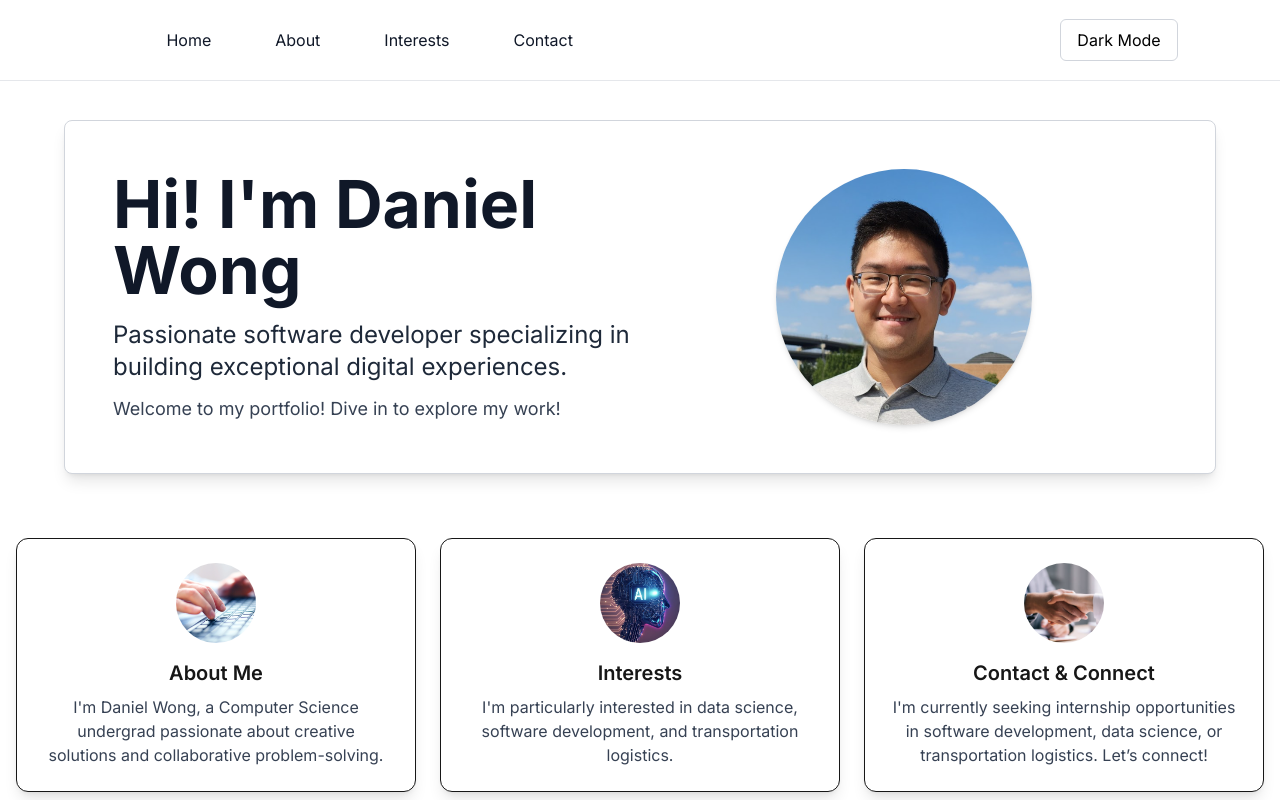
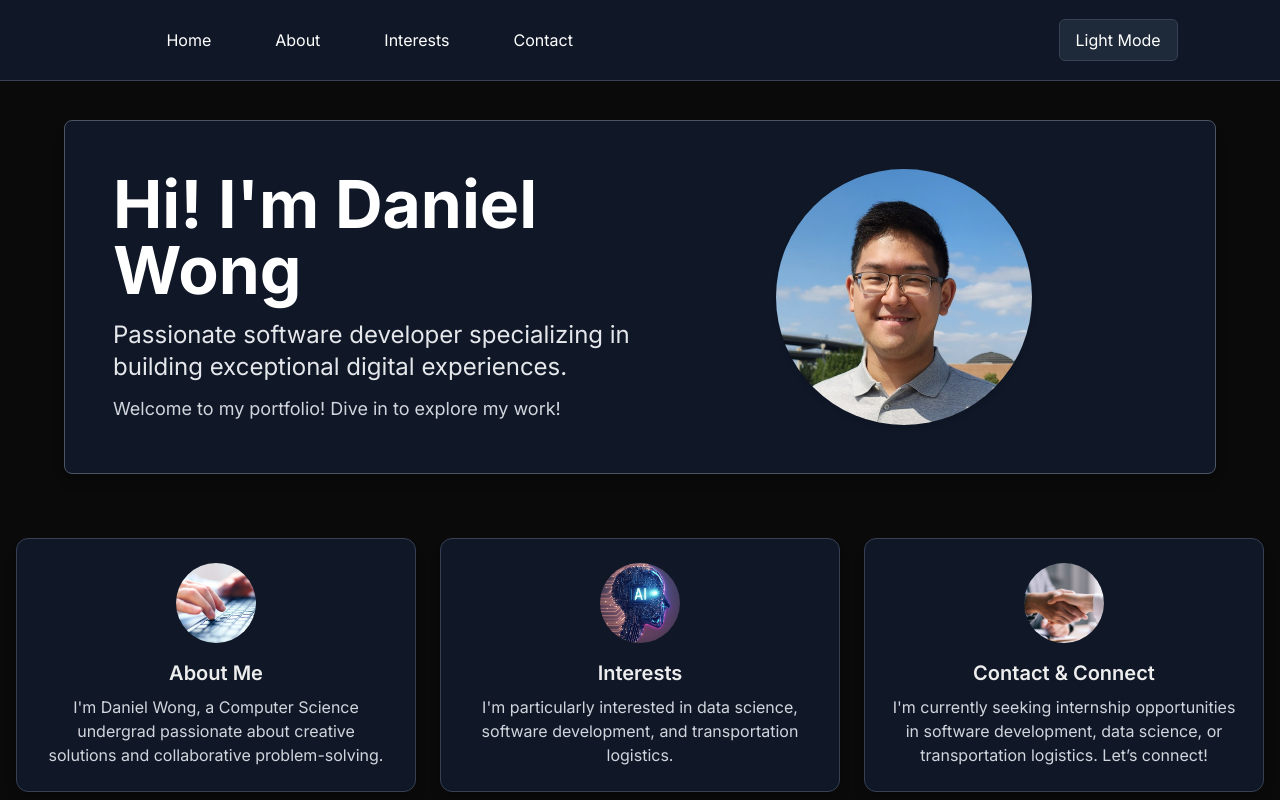
Before and after one commit to danielwong0115/personal-portfolio, a Next.js app: page / in a window 1280 px wide. Shown: the top 800 px of the page. Built offline with nearby package versions, Linux system fonts and the light colour scheme.

Commit message:
Change default mode to dark mode

```diff
--- a/src/app/layout.js
+++ b/src/app/layout.js
@@ -18,7 +18,7 @@ export const metadata = {
 
 export default function RootLayout({ children }) {
   return (
-    <html lang="en" className={inter.variable}>
+    <html lang="en" className={`${inter.variable} dark`}>
       <body className="min-h-screen flex flex-col antialiased">
         <Navbar />
         <main className="flex-1 pt-16 md:pt-20">{children}</main>
--- a/src/app/page.js
+++ b/src/app/page.js
@@ -1,4 +1,8 @@
 import IntroBlock from "@/components/IntroBlocks";
+import Image from "next/image";
+
+const imagePath = (filename) =>
+  `${process.env.NODE_ENV === "production" ? "/personal-portfolio" : ""}/images/${filename}`;
 
 export default function Home() {
   return (
@@ -19,9 +23,11 @@ export default function Home() {
 
         {/* This will be my image */}
         <div className="md:w-1/2 flex justify-center mt-6 md:mt-0">
-          <img
-            src="./images/homePic.png" // LinkedIn Image!!!
+          <Image
+            src={imagePath("homePic.png")}
             alt="Daniel Wong"
+            width={256}
+            height={256}
             className="w-64 h-64 rounded-full object-cover shadow-md"
           />
         </div>
@@ -31,21 +37,21 @@ export default function Home() {
         <IntroBlock
           title="About Me"
           description="I&#39;m Daniel Wong, a Computer Science undergrad passionate about creative solutions and collaborative problem-solving."
-          image="./images/homeAbout.jpg"
+          image={imagePath("homeAbout.jpg")}
           alt="About"
         />
 
         <IntroBlock
           title="Interests"
           description="I&#39;m particularly interested in data science, software development, and transportation logistics."
-          image="./images/homeInterests.png"
+          image={imagePath("homeInterests.png")}
           alt="Interests"
         />
 
         <IntroBlock
           title="Contact & Connect"
           description="I&#39;m currently seeking internship opportunities in software development, data science, or transportation logistics. Let’s connect!"
-          image="./images/homeContact.png"
+          image={imagePath("homeContact.png")}
           alt="Contact"
         />
       </section>
--- a/src/components/IntroBlocks.jsx
+++ b/src/components/IntroBlocks.jsx
@@ -1,11 +1,14 @@
 "use client";
+import Image from "next/image";
 
 export default function IntroBlock({ title, description, image, alt }) {
   return (
     <div className="bg-white dark:bg-gray-900 border dark:border-gray-700 rounded-xl shadow-lg p-6 text-center">
-      <img
+      <Image
         src={image}
         alt={alt}
+        width={80}
+        height={80}
         className="mx-auto w-20 h-20 object-cover rounded-full mb-4"
       />
       <h2 className="text-xl font-semibold mb-2">{title}</h2>
--- a/src/components/ThemeToggle.jsx
+++ b/src/components/ThemeToggle.jsx
@@ -2,7 +2,7 @@
 import { useEffect, useState } from "react";
 
 export default function ThemeToggle() {
-  const [isDark, setIsDark] = useState(false);
+  const [isDark, setIsDark] = useState(true);
 
   useEffect(() => {
     setIsDark(document.documentElement.classList.contains("dark"));
```
